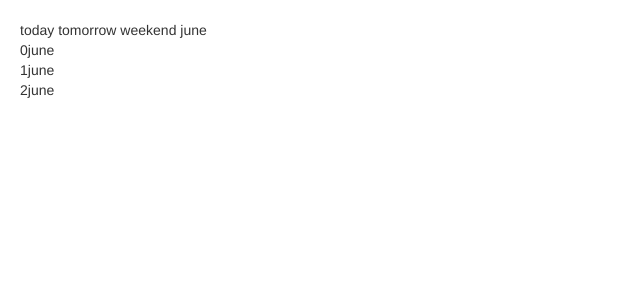
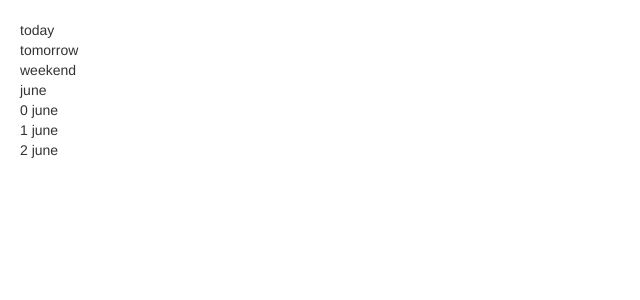
Before and after one commit to GaryGolf/react-components, a React app: page / in a window 1280 px wide. Shown: the top 300 px of the page, without its empty margins (0-640 px from the left). Built offline with nearby package versions, Linux system fonts and the light colour scheme.

Commit message:
hide scroll bar

```diff
--- a/src/components/timeline/timeline.css
+++ b/src/components/timeline/timeline.css
@@ -1,5 +1,12 @@
 .container {
   height: 60px;
+  width: 100px;
+  overflow-y: scroll;
+  /* overflow: hidden scroll; */
+}
+
+.frame {
+  height: 60px;
   width: 60px;
-  overflow-y: scroll;
+  overflow-x: hidden;
 }
--- a/src/components/timeline/timeline.tsx
+++ b/src/components/timeline/timeline.tsx
@@ -4,18 +4,30 @@ import * as styles from './timeline.css';
 interface Props {};
 
 export default class TimeLine extends React.Component<Props, null> {
+  private handleScroll = (event:React.UIEvent<HTMLDivElement>) => {
+    const height = event.currentTarget.scrollHeight;
+    const top = event.currentTarget.scrollTop;
+    const client = event.currentTarget.clientHeight;
+    const { scrollHeight, scrollTop, clientHeight } = event.currentTarget;
+    const scrollBottom = scrollHeight - clientHeight == scrollTop;
+    if (!scrollTop) console.log('top');
+    if (scrollBottom) console.log('bottom');
+  }
   render() {
     const rows = new Array(30)
       .fill('')
-      .map((x, idx) => <div key={idx}>{idx+ 'june'}</div>)
+      .map((x, idx) => <div key={idx}>{idx+ ' june'}</div>)
     return (
       <div>
-        today
-        tomorrow
-        weekend
-        june
-        <div className={styles.container}>
-          {rows}
+        <div>today</div>
+        <div>tomorrow</div>
+        <div>weekend</div>
+        <div>june</div>
+        <div className={styles.frame}>
+          <div className={styles.container}
+            onScroll={this.handleScroll}>
+            {rows}
+          </div>
         </div>
       </div>
     )
```
